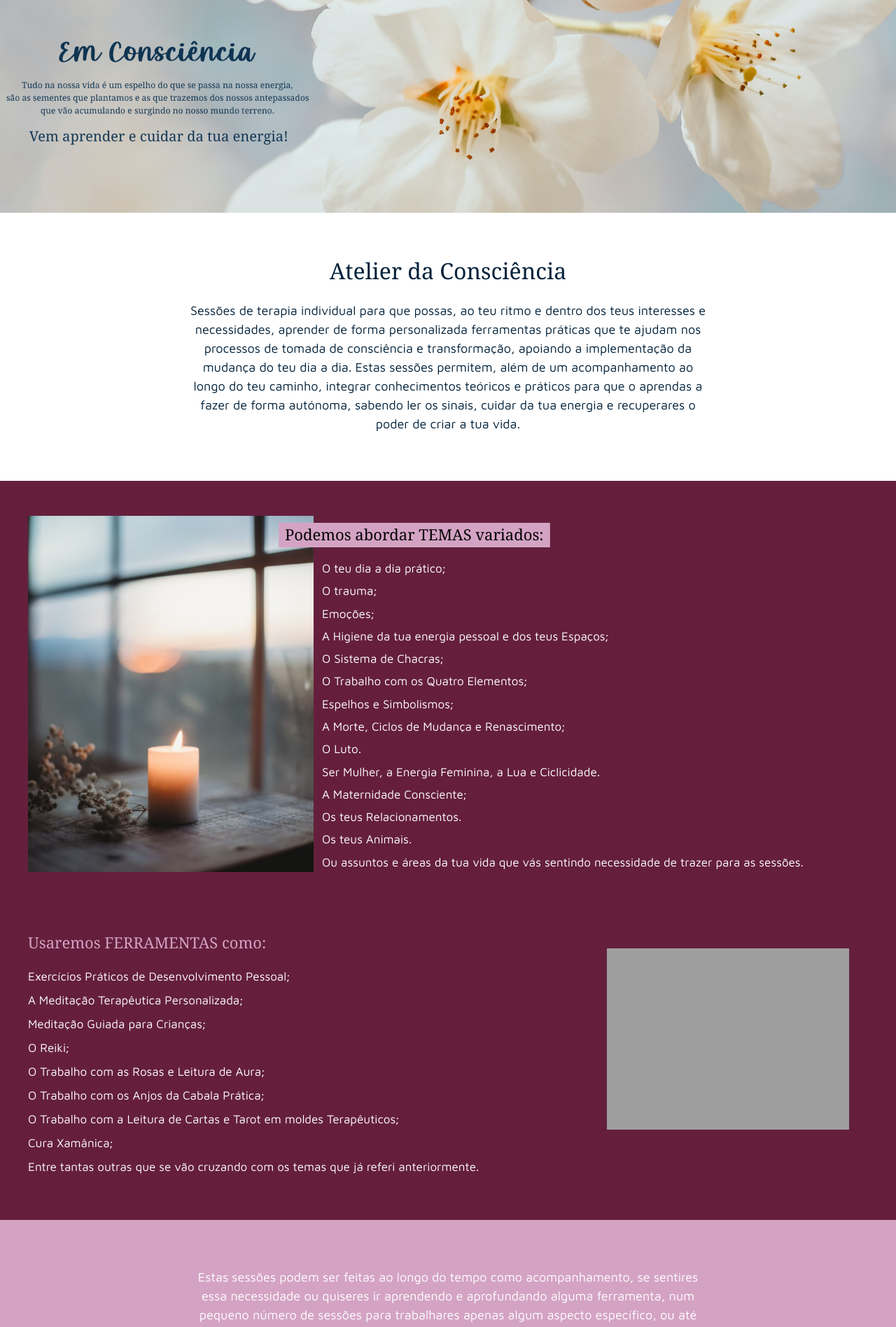
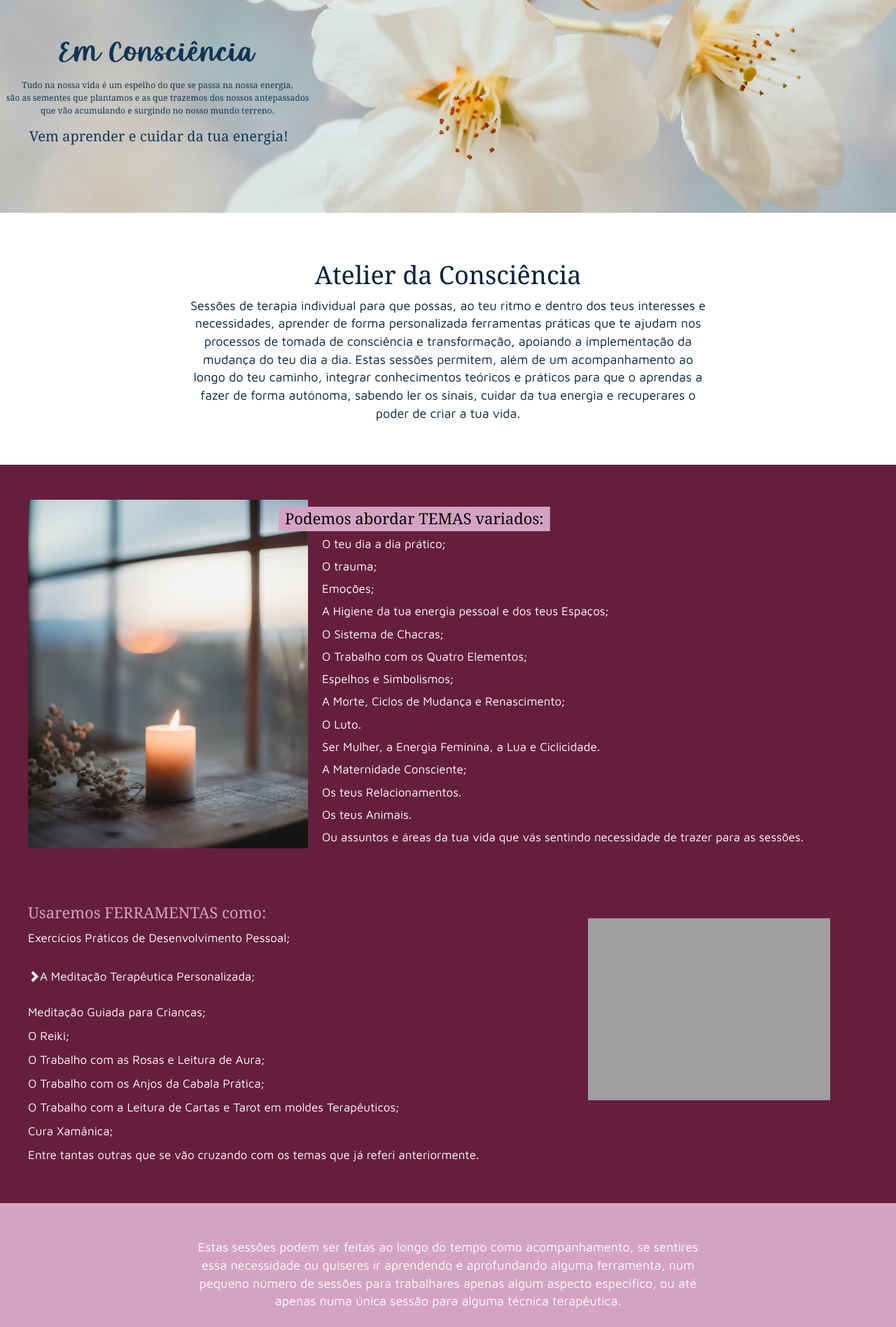
Before and after one commit to TyrAnasazy/TyrAnasazy.github.io, a PHP site: page / in a window 1280 px wide. Shown: the top 1896 px of the page at 70% size. Run offline with PHP 8.4, Linux system fonts and the light colour scheme; grey boxes are pictures that could not be loaded.

Commit message:
Teste Collapse

```diff
--- a/css/styleLusaka.css
+++ b/css/styleLusaka.css
@@ -232,6 +232,10 @@ html *{
 	font-family: Maven Pro !important;
 }
 
+.img-responsive{
+	display:initial;
+}
+
 .LineTopics{
 	line-height: 1.0;
 }
@@ -239,6 +243,18 @@ html *{
 .w3-padding-64{
 	padding-top: 50px!important;
     padding-bottom: 50px!important;
+}
+
+.accordion-toggle:before {
+    /* symbol for "opening" panels */
+    font-family: 'Glyphicons Halflings';  /* essential for enabling glyphicon */
+    content: "\e114";    /* adjust as needed, taken from bootstrap.css */
+    float: left;        /* adjust as needed */
+    color: white;         /* adjust as needed */
+}
+.accordion-toggle.collapsed:before {
+    /* symbol for "collapsed" panels */
+    content: "\e080";    /* adjust as needed, taken from bootstrap.css */
 }
 
 /* maven-pro-regular - latin */
--- a/index.html
+++ b/index.html
@@ -1,6 +1,4 @@
-<!DOCTYPE html>
-<html lang="en">
-<head>
+<html lang="en"><head>
 <title>Em Consciência</title>
 <link rel="icon" type="image/x-icon" href="img/favicon.ico">
 <meta charset="UTF-8">
@@ -10,6 +8,9 @@
 <link rel="stylesheet" href="https://www.w3schools.com/w3css/4/w3.css">
 <link rel="stylesheet" href="https://cdnjs.cloudflare.com/ajax/libs/font-awesome/4.7.0/css/font-awesome.min.css">
         <link rel="stylesheet" href="css/styleLusaka.css">
+		<link rel="stylesheet" href="https://maxcdn.bootstrapcdn.com/bootstrap/3.4.1/css/bootstrap.min.css">
+  <script src="https://ajax.googleapis.com/ajax/libs/jquery/3.6.3/jquery.min.js"></script>
+  <script src="https://maxcdn.bootstrapcdn.com/bootstrap/3.4.1/js/bootstrap.min.js"></script>
 
 </head>
 <body>
@@ -68,7 +69,7 @@ Sessões de terapia individual para que possas, ao teu ritmo e dentro dos teus i
 <div class="w3-row-padding w3-padding-64 w3-container" style="background-color:#651f3d">
   <div class="w3-content LineTopics">
     <div class="w3-third w3-center MobileMarginCandle ImageBottomMargin">
-      <img src="img/Candle.jpg" alt="Flowers" class = "MobileWidthCandle img-responsive"></img>
+      <img src="img/Candle.jpg" alt="Flowers" class="MobileWidthCandle img-responsive">
     </div>
 
 <div class="w3-twothird w3-text-white " style="line-height: 0.95;">
@@ -91,32 +92,35 @@ Sessões de terapia individual para que possas, ao teu ritmo e dentro dos teus i
     </div>
   </div>
 </div>
-<div class="w3-container ImageBottomVisibilityReverse MobileMargin"  style="background-color:#651f3d">
+<div class="w3-container ImageBottomVisibilityReverse MobileMargin" style="background-color:#651f3d">
   <div class="w3-content LineTopics">
  <div class="w3-third w3-center MobileMargin ImageBottomMargin">
-      <img src="img/Compass.jpg" alt="Flowers" class = "MobileWidth img-responsive"></img>
+      <img src="img/Compass.jpg" alt="Flowers" class="MobileWidth img-responsive">
     </div>
     </div>
     </div>
 <!-- Third Grid -->
-<div class="w3-row-padding w3-padding-64 w3-container MobileMargin"  style="background-color:#651f3d;padding-top:0px !important">
+<div class="w3-row-padding w3-padding-64 w3-container MobileMargin" style="background-color:#651f3d;padding-top:0px !important">
   <div class="w3-content LineTopics">
     <div class="w3-twothird w3-text-white">
       <p class="w3-text-white MobileCenter MobileTitlePink FerramentasTitle" style="color: #d4a3c4 !important">Usaremos FERRAMENTAS como: </p>
-	  <p class="w3-text-white MobileCenter BordauxText">Exercícios Práticos de Desenvolvimento Pessoal;
-	  </br></br>A Meditação Terapêutica Personalizada;
-	  </br></br>Meditação Guiada para Crianças;
-	  </br></br>O Reiki;
-</br></br>O Trabalho com as Rosas e Leitura de Aura;
-</br></br>O Trabalho com os Anjos da Cabala Prática;
-	  </br></br>O Trabalho com a Leitura de Cartas e Tarot em moldes Terapêuticos;
-	  </br></br>Cura Xamânica;
-</br></br>Entre tantas outras que se vão cruzando com os temas que já referi anteriormente.
+	  <p class="w3-text-white MobileCenter BordauxText">Exercícios Práticos de Desenvolvimento Pessoal;</p>
+	  </br></br><a data-toggle="collapse" href="#collapse1" class="BordauxText accordion-toggle collapsed" style="color:white;">A Meditação Terapêutica Personalizada;</a>
+	      <div id="collapse1" class="panel-collapse collapse BordauxText">
+				<div class="panel-body">Informação adicional sobre a meditação terapêutica personalizada</div>
+			</div>
+	   <p class="w3-text-white MobileCenter BordauxText"><br><br>Meditação Guiada para Crianças;
+	  <br><br>O Reiki;
+<br><br>O Trabalho com as Rosas e Leitura de Aura;
+<br><br>O Trabalho com os Anjos da Cabala Prática;
+	  <br><br>O Trabalho com a Leitura de Cartas e Tarot em moldes Terapêuticos;
+	  <br><br>Cura Xamânica;
+<br><br>Entre tantas outras que se vão cruzando com os temas que já referi anteriormente.
 </p>
     </div>
 
     <div class="w3-third w3-center MobileMargin ImageBottomVisibility">
-      <img src="img/Compass.jpg" alt="Flowers" class = "MobileWidth img-responsive"></img>
+      <img src="img/Compass.jpg" alt="Flowers" class="MobileWidth img-responsive">
     </div>
   </div>
 </div>
@@ -131,7 +135,7 @@ aprendendo e aprofundando alguma ferramenta, num pequeno
 número de sessões para trabalhares apenas algum aspecto
 específico, ou até apenas numa única sessão para alguma
 técnica terapêutica.</p>
-</br>
+<br>
 <p class="w3-text-white w3-center SizePequeno">
 Para algum esclarecimento, marcação ou pedido de mais
 informações sobre as sessões envia-me um <a href="#contactos"> email</a>.
@@ -144,11 +148,11 @@ informações sobre as sessões envia-me um <a href="#contactos"> email</a>.
 <div class="w3-row-padding w3-white w3-padding-64 w3-container">
   <div class="w3-content" style="max-width:745px">
     <div class="w3 w3-center">
-      <h1  style="color: #01213a;font-family: Droid Serif Regular !important;">Trabalhos em grupo</h1>
-	  <p  class="w3-center" style="color: #01213a;">O trabalho em grupo é potenciado pela partilha, pela união, pela possibilidade de nos revermos no outro e pela aprendizagem da compaixão na diferença.
-</br>
+      <h1 style="color: #01213a;font-family: Droid Serif Regular !important;">Trabalhos em grupo</h1>
+	  <p class="w3-center" style="color: #01213a;">O trabalho em grupo é potenciado pela partilha, pela união, pela possibilidade de nos revermos no outro e pela aprendizagem da compaixão na diferença.
+<br>
 Estas sessões terão temas e actividades diferentes, poderemos fazer Iniciações em Reiki, Círculos de Mulheres ou com alguma outra temática específica, formações variadas, e encontros de Meditação para Pais e Filhos, entre tantos outros trabalhos que a energia do momento permita.  </p>
-<p  class="w3-center SizePequeno" style="color: #01213a;margin-Top:30px;">
+<p class="w3-center SizePequeno" style="color: #01213a;margin-Top:30px;">
 Divulgarei atempadamente a agenda destes trabalhos, para a passares a receber ou tirares alguma dúvida basta enviares-me um <a href="#contactos">email.</a></p>
     </div>
   </div>
@@ -158,17 +162,17 @@ Divulgarei atempadamente a agenda destes trabalhos, para a passares a receber ou
 <div class="w3-row-padding w3-padding-64 w3-container" id="contactos" style="background-color: #01213a;">
   <div class="w3-content">
     <div class="w3 w3-center">
-	<img src="img/CatLogo2.png" alt="Flowers" class = "MobileWidthLogo img-responsive"></img>
-      <h1  style="color: white;font-family: Droid Serif Regular !important;">Catarina Português</h1>
+	<img src="img/CatLogo2.png" alt="Flowers" class="MobileWidthLogo img-responsive" style="display:initial;">
+      <h1 style="color: white;font-family: Droid Serif Regular !important;">Catarina Português</h1>
 	   <div class="w3-content" style="max-width:745px">
-	  <p  class="w3-center" style="color: white;">Ser Terapeuta é a súmula de tudo o que sou, tudo o que vivi, tudo o que me transformei e também de tudo o que estudei ao longo da minha vida. É o resultado de todo o trabalho prático e espiritual que faço diariamente e que me permite trabalhar com total convicção e confiança no que faço.
-</br>
+	  <p class="w3-center" style="color: white;">Ser Terapeuta é a súmula de tudo o que sou, tudo o que vivi, tudo o que me transformei e também de tudo o que estudei ao longo da minha vida. É o resultado de todo o trabalho prático e espiritual que faço diariamente e que me permite trabalhar com total convicção e confiança no que faço.
+<br>
 O meu objectivo como Terapeuta é de que cada vez mais de nós possamos viver uma vida plena, cheia de Amor, Abundância, Alegria, Paz, Felicidade… e com todas as outras Frequencias de Luz que existem.  </p>
 </div>
      <!-- <p class="w3-center"  style="color: white;">
 	  Procura-me no instagram como <a href="https://www.instagram.com/catarinaportugues/">catarinaportugues</a>
 </p> -->
-      <p class="w3-center"  style="color: white;">
+      <p class="w3-center" style="color: white;">
 	  catarina@emconsciencia.pt
 </p>
     </div>
@@ -204,5 +208,6 @@ function myFunction() {
 }
 </script>
 
-</body>
-</html>
+
+
+</body></html>
```
